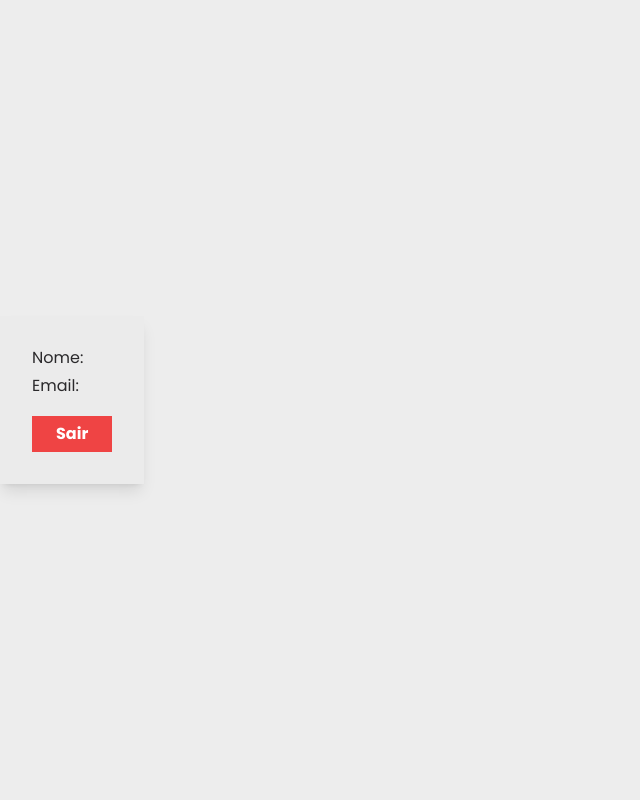
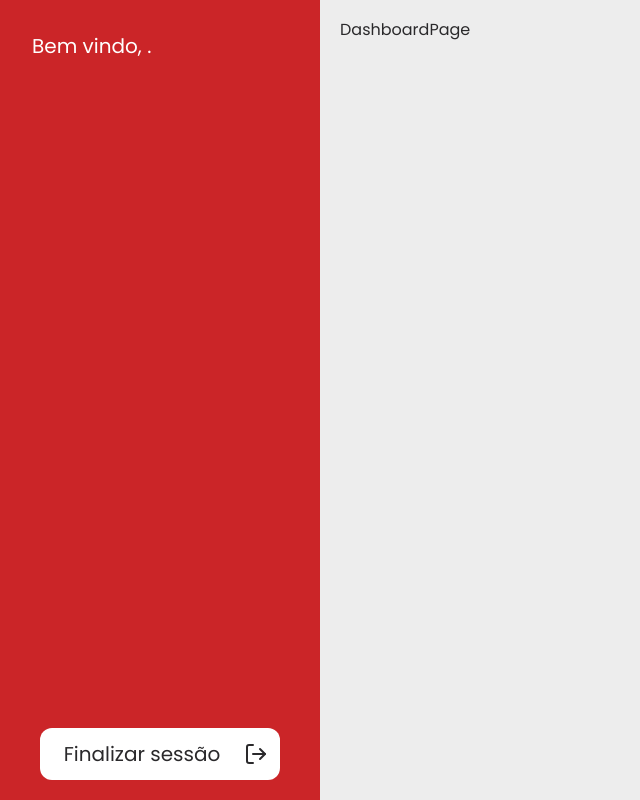
Before and after one commit to leuzaoo/map-telhas, a Next.js app: page /dashboard in a window 1280 px wide. Shown: the whole page, without its empty margins (0-640 px from the left). Built offline with nearby package versions, Linux system fonts and the light colour scheme; no server answers.

Commit message:
Update main page and layout dashboard

```diff
--- /dev/null
+++ b/app/dashboard/layout.jsx
@@ -0,0 +1,16 @@
+import { AuthProvider } from "@/app/Providers";
+import MessagesInfo from "../ui/messages-info";
+import Sidebar from "../ui/adminPage/sidebar";
+
+export default function DashboardPage({ children }) {
+  return (
+    <>
+      <div className="flex">
+        <AuthProvider>
+          <Sidebar />
+          {children}
+        </AuthProvider>
+      </div>
+    </>
+  );
+}
--- a/app/dashboard/page.jsx
+++ b/app/dashboard/page.jsx
@@ -1,16 +1,5 @@
-import { AuthProvider } from "@/app/Providers";
-import MessagesInfo from "../ui/messages-info";
-import Sidebar from "../ui/adminPage/sidebar";
+import React from "react";
 
 export default function DashboardPage() {
-  return (
-    <>
-      <div className="flex">
-        <AuthProvider>
-          <Sidebar />
-          <MessagesInfo />
-        </AuthProvider>
-      </div>
-    </>
-  );
+  return <div className="p-5">DashboardPage</div>;
 }
--- a/app/ui/adminPage/sidebar/index.jsx
+++ b/app/ui/adminPage/sidebar/index.jsx
@@ -1,12 +1,27 @@
 "use client";
-import { useSession } from "next-auth/react";
+import { signOut, useSession } from "next-auth/react";
+import { LogOut } from "lucide-react";
 
 export default function Sidebar() {
   const { data: session } = useSession();
 
   return (
-    <div className="bg-primary">
-      <p>{session?.user?.name}</p>
-    </div>
+    <aside className="h-screen p-5 min-w-[320px] bg-primaryRed">
+      <div className="h-full flex flex-col justify-between">
+        <div className="text-white p-3 rounded-lg">
+          <p className="text-xl">
+            Bem vindo, <span className="font-semibold">{session?.user?.name}</span>
+            .
+          </p>
+        </div>
+        <button
+          className="rounded-xl bg-white hover:opacity-85 transition-all duration-200 text-xl max-w-max mx-auto px-3 flex justify-center items-center gap-3"
+          onClick={() => signOut()}
+        >
+          <p className="p-3">Finalizar sessão</p>
+          <LogOut />
+        </button>
+      </div>
+    </aside>
   );
 }
```
